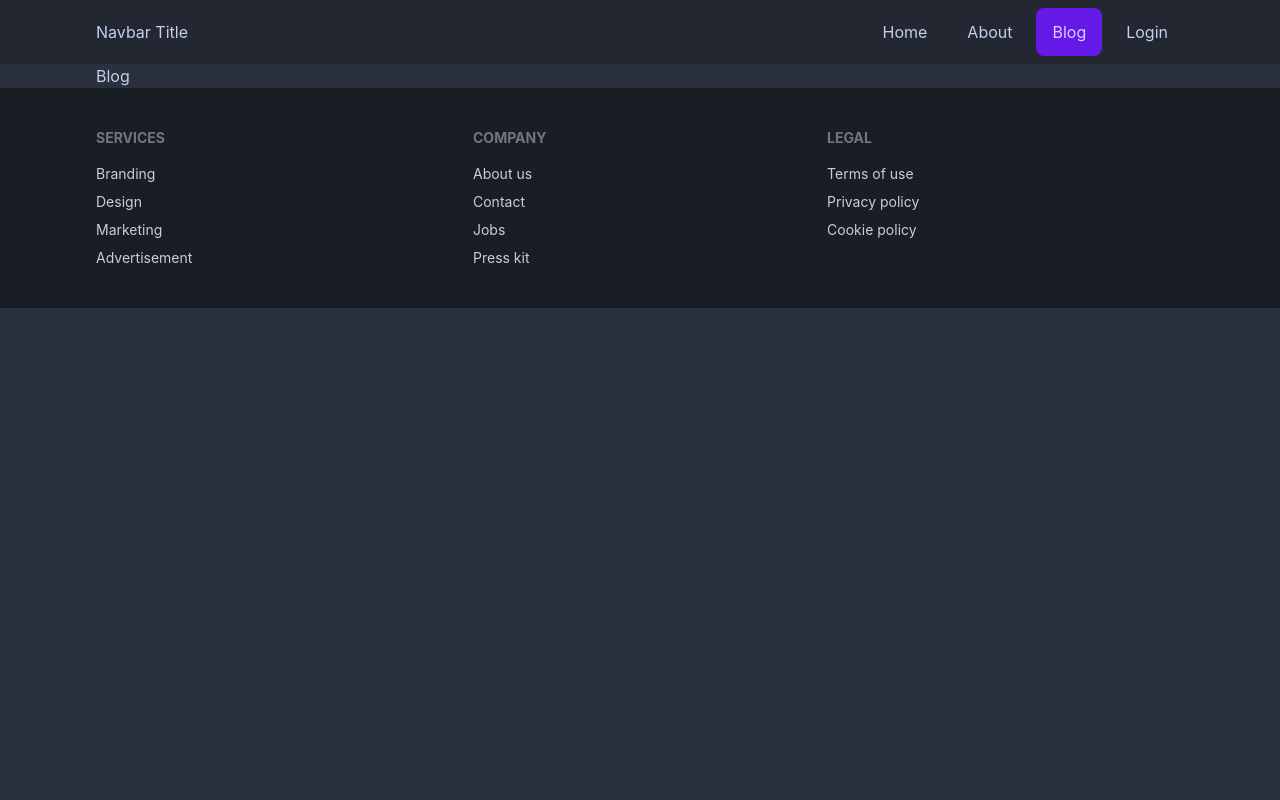
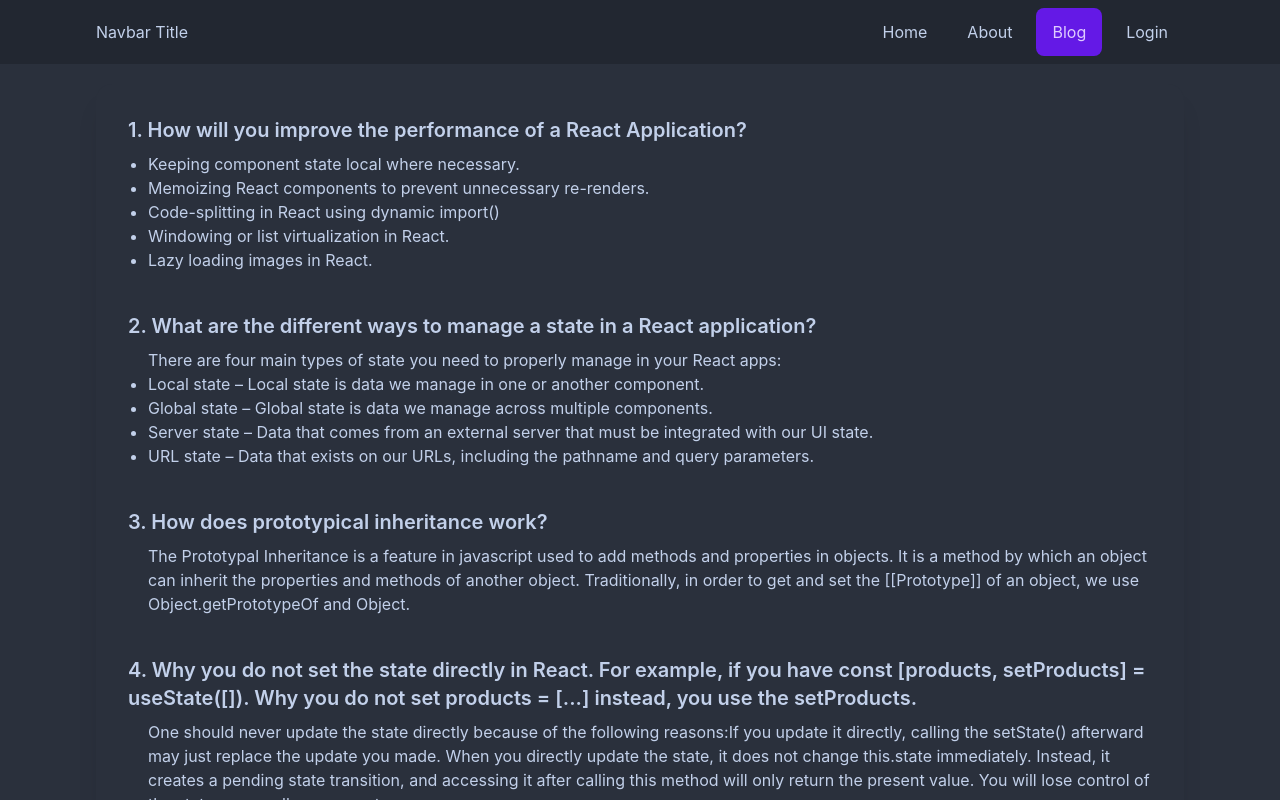
Before and after one commit to i-asgor/manufacture-tools-client, a React (Create React App) app: page /blog in a window 1280 px wide. Built offline with nearby package versions, Linux system fonts and the light colour scheme; no server answers.

Commit message:
blogs updated

```diff
--- a/src/Pages/Dashboard/Dashboard.js
+++ b/src/Pages/Dashboard/Dashboard.js
@@ -3,7 +3,7 @@ import { Link, Outlet } from 'react-router-dom';
 
 const Dashboard = () => {
     return (
-        <div class="drawer drawer-mobile min-h-screen">
+        <div class="drawer drawer-mobile min-h-screen md:px-24">
             <input id="dashboard-sidebar" type="checkbox" class="drawer-toggle" />
             <div class="drawer-content">
                 <h2 className='text-2xl font-bold text-purple-500'>Welcome to your Dashboard</h2>
--- a/src/Pages/Home/Blog.js
+++ b/src/Pages/Home/Blog.js
@@ -2,8 +2,42 @@ import React from 'react';
 
 const Blog = () => {
     return (
-        <div className='px-24'>
-            <h1>Blog</h1>
+        <div className='px-24 max-h-fit my-5'>
+            <div class="card w-full bg-base-100 shadow-xl">
+                <div class="card-body">
+                    <h2 class="card-title">1. How will you improve the performance of a React Application?</h2>
+                    <p className='pl-5'><ul className='list-disc'>
+                        <li>Keeping component state local where necessary.</li>
+                        <li>Memoizing React components to prevent unnecessary re-renders.</li>
+                        <li>Code-splitting in React using dynamic import()</li>
+                        <li>Windowing or list virtualization in React.</li>
+                        <li>Lazy loading images in React.</li>
+                    </ul></p><br />
+
+                    <h2 class="card-title">2. What are the different ways to manage a state in a React application?</h2>
+                    <p className='pl-5'>
+                        There are four main types of state you need to properly manage in your React apps:
+                        <ul className='list-disc'>
+                        <li>Local state – Local state is data we manage in one or another component.</li>
+                        <li>Global state – Global state is data we manage across multiple components.</li>
+                        <li>Server state – Data that comes from an external server that must be integrated with our UI state.</li>
+                        <li>URL state – Data that exists on our URLs, including the pathname and query parameters.</li>
+                    </ul></p><br />
+
+                    <h2 class="card-title">3. How does prototypical inheritance work?</h2>
+                    <p className='pl-5'> The Prototypal Inheritance is a feature in javascript used to add methods and properties in objects. It is a method by which an object can inherit the properties and methods of another object. Traditionally, in order to get and set the [[Prototype]] of an object, we use Object.getPrototypeOf and Object.</p><br />
+
+                    <h2 class="card-title">4.  Why you do not set the state directly in React. For example, if you have const [products, setProducts] = useState([]). Why you do not set products = [...] instead, you use the setProducts.</h2>
+                    <p className='pl-5'> One should never update the state directly because of the following reasons:If you update it directly, calling the setState() afterward may just replace the update you made.
+                    When you directly update the state, it does not change this.state immediately. Instead, it creates a pending state transition, and accessing it after calling this method will only return the present value.
+                    You will lose control of the state across all components.</p>
+                    <p className='pl-5'>useState lets you use local state within a function component. You pass the initial state to this function and it returns a variable with the current state value (not necessarily the initial state) and another function to update this value.</p><br />
+
+                    <h2 class="card-title">6. What is a unit test? Why should write unit tests?</h2>
+                    <p className='pl-5'>A unit test verifies the behavior of a unit of software in the system. It verifies whether a small and isolated piece of the codebase called “unit” behaves as the developer intended.</p>
+                    <p className='pl-5'>Usually, developers write unit tests first, then write the software code. This approach is known as test-driven development (TDD). In TDD, the requirements are turned into specific test cases, then the software is improved to pass the new tests. In the case of unit tests, it allows for the modification of code without affecting the functionality of other units or the software in its entirety. This makes the job easier for developers as the bugs are easy to locate at this stage, which saves time and money.</p><br />
+                </div>
+            </div>
         </div>
     );
 };
```
